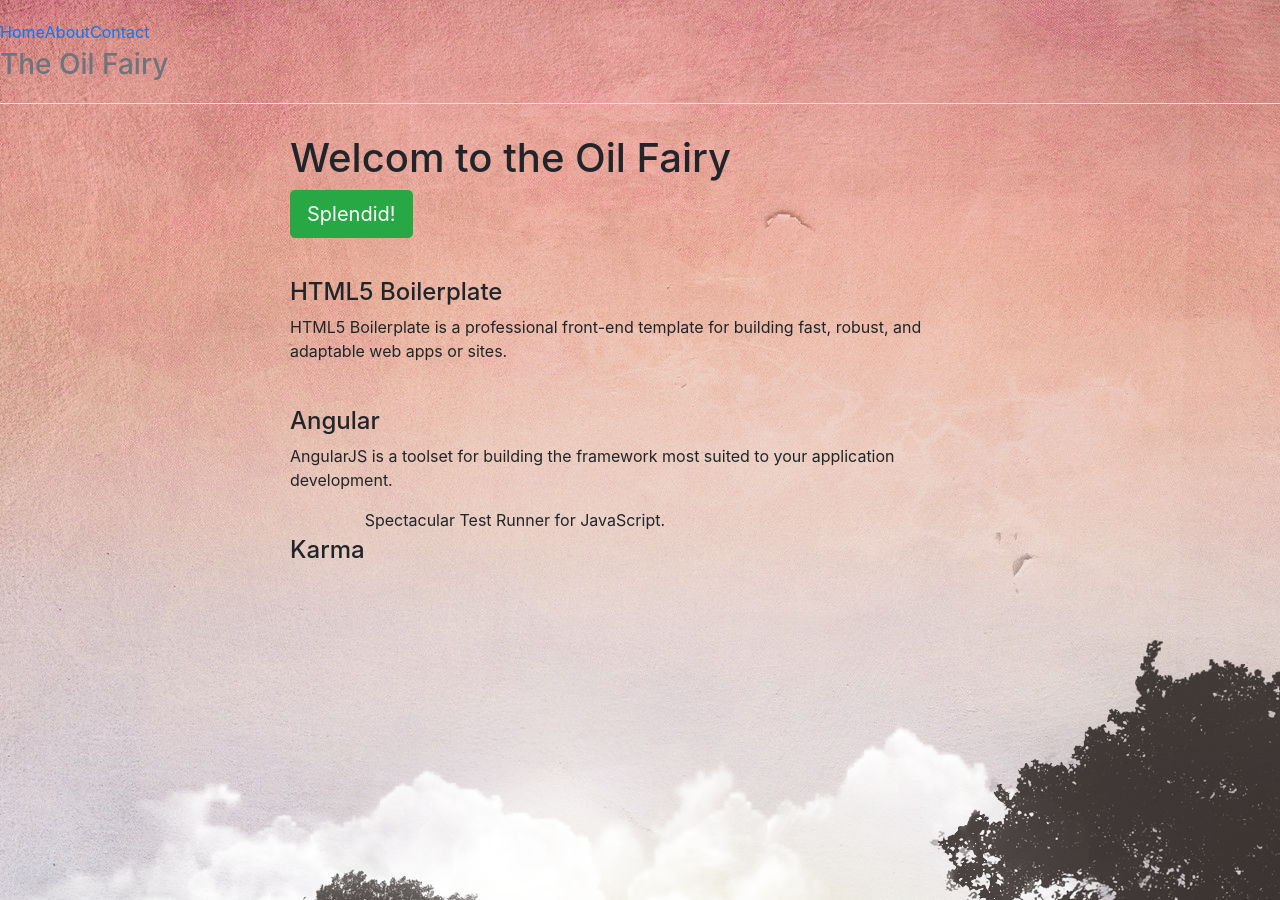
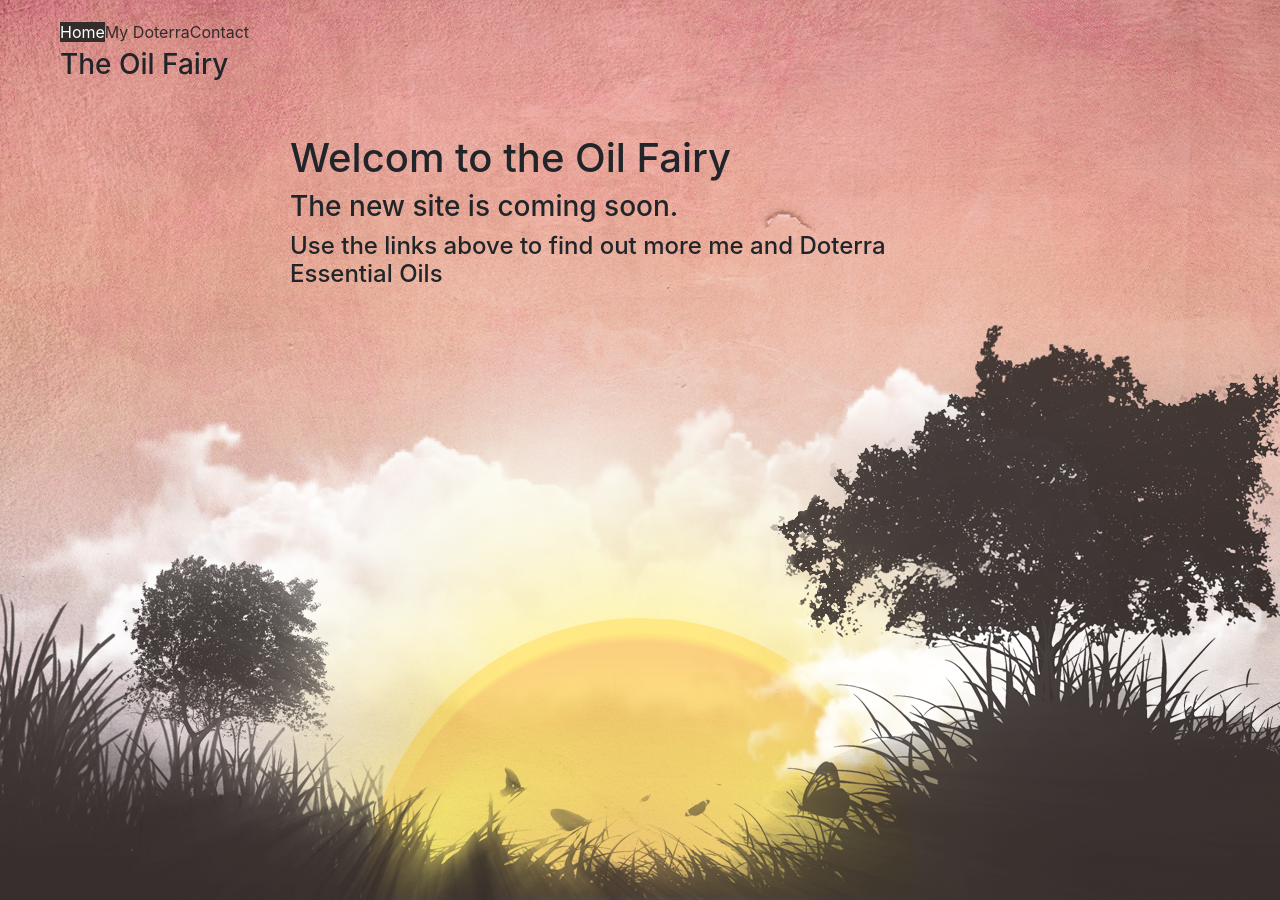
Before and after one commit to gordonpeterson/oil-fairy, a website: page app/index.html in a window 1280 px wide. Shown: the top 900 px of the page. Drawn offline with nearby package versions, Linux system fonts and the light colour scheme; some packages are replaced by stand-ins of ours; files that its build step writes are made by us from their sources.

Commit message:
finished coming soon page

```diff
--- a/app/styles/_main.scss
+++ b/app/styles/_main.scss
@@ -1,30 +1,67 @@
+$footerHeight: 755px;
+$maxWidth: 1600px;
+$darkColor: #332C2A;
+
+a{
+	color: $darkColor;
+	&:hover{
+		color: lighten($darkColor, 10%)
+	}
+}
+
+.nav-pills > li.active > a, .nav-pills > li.active > a:hover, .nav-pills > li.active > a:focus {
+  color: white;
+  background-color: $darkColor;
+}
+
+
 body{
 	position: relative;
-	background: url("../images/bg.jpg") #c8d8e6 ;
 }
 
 .header{
-	padding-top: 20px;
+	padding: 20px;
+	border: none;
+	max-width: 1200px;
+	margin: 0 auto 19px;
+
+	h3{
+		padding-bottom: 0;
+	}
 }
 
 .page-wrapper{
 	margin: 0 auto;
-	max-width: 1600px;
+	max-width: $maxWidth;
+	background: url("../images/bg.jpg") #c8d8e6 ;
+	overflow: hidden;
 	// margin-bottom: 500px;
 }
 
 .container{
-	z-index: 999;
+	// z-index: 999;
+}
+
+
+.footer{
+	height: $footerHeight;
+	color: white;
+	border: none;
+	position: relative;
+	padding: 0;
+	margin: 0;
 }
 
 .sun{
+	$width: 1067px;
 	background: url("../images/sun.png");
 	content: "";
 	position: absolute;
-	width: 1067px;
+	width: $width;
 	height: 530px;
 	bottom: 155px;
-	left: 134px;
+	left: 50%;
+	margin-left: $width/-2;
 }
 
 .cloud{
@@ -48,26 +85,19 @@ body{
 		height: 220px;
 		right: 50px;
 		left: 50%;
-		margin-left: -620px;
+		margin-left: 100px;
 		bottom: 240px;
 	}
 }
 
-$footerHeight: 800px;
 
 .foreground{
 	background: url("../images/silhouette.png") ;
 	position: absolute;
 	height: $footerHeight;
 	bottom: 0;
-	width: 100%;
-	z-index: 5;
+	width: $maxWidth;
+	margin-left: $maxWidth/-2;
+	left: 50%;
+	// z-index: 5;
 }
-
-
-.footer{
-	height: $footerHeight;
-	color: white;
-	border: none;
-	position: relative;
-}
--- a/app/styles/_responsive.scss
+++ b/app/styles/_responsive.scss
@@ -8,8 +8,8 @@
     .header,
     .marketing,
     .footer {
-        padding-left: 0;
-        padding-right: 0;
+        // padding-left: 0;
+        // padding-right: 0;
     }
     /* Space out the masthead */
     .header {
--- a/app/views/main.html
+++ b/app/views/main.html
@@ -1,22 +1,12 @@
 
 
-<div class="jumbotron2">
+<div class="welcome">
   <h1>Welcom to the Oil Fairy</h1>
 
-  <p><a class="btn btn-lg btn-success" ng-href="#">Splendid!</a></p>
 </div>
 
-<div class="row marketing">
-  <h4>HTML5 Boilerplate</h4>
-  <p>
-    HTML5 Boilerplate is a professional front-end template for building fast, robust, and adaptable web apps or sites.
-  </p>
+<div class="coming-soon">
+  <h3> The new site is coming soon.</h3>
+  <h4>Use the links above to find out more me and Doterra Essential Oils</h4>
 
-  <h4>Angular</h4>
-  <p>
-    AngularJS is a toolset for building the framework most suited to your application development.
-  </p>
-
-  <h4>Karma</h4>
-  <p>Spectacular Test Runner for JavaScript.</p>
 </div>
--- a/app/views/o-footer.html
+++ b/app/views/o-footer.html
@@ -1,7 +1,7 @@
 <footer class="footer">
+  <div class="cloud large"></div>
+  <div class="cloud medium"></div>
+  <div class="sun"></div>
+  <div class="cloud small"></div>
 	<div class="foreground"></div>
-  <div class="cloud small"></div>
-  <div class="sun"></div>
-  <div class="cloud medium"></div>
-  <div class="cloud large"></div>
 </footer>
--- a/app/views/o-header.html
+++ b/app/views/o-header.html
@@ -1,8 +1,8 @@
 <div class="header">
   <ul class="nav nav-pills pull-right">
     <li class="active"><a ng-href="#">Home</a></li>
-    <li><a ng-href="#/about">About</a></li>
-    <li><a ng-href="#/contact">Contact</a></li>
+    <li><a ng-href="http://www.mydoterra.com/rhondapeterson/">My Doterra</a></li>
+    <li><a ng-href="http://www.mydoterra.com/rhondapeterson/contactUs.html">Contact</a></li>
   </ul>
-  <h3 class="text-muted">The Oil Fairy</h3>
+  <h3 class="">The Oil Fairy</h3>
 </div>
```
